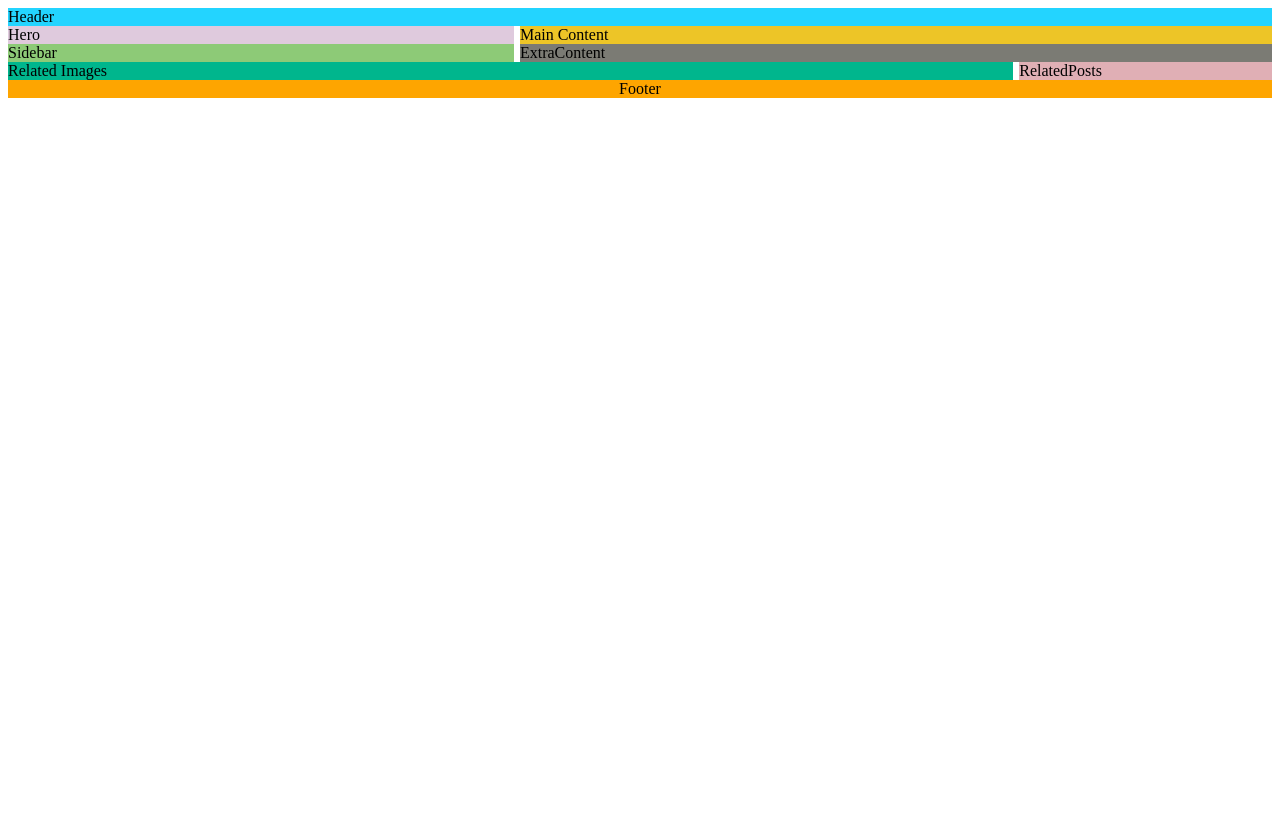
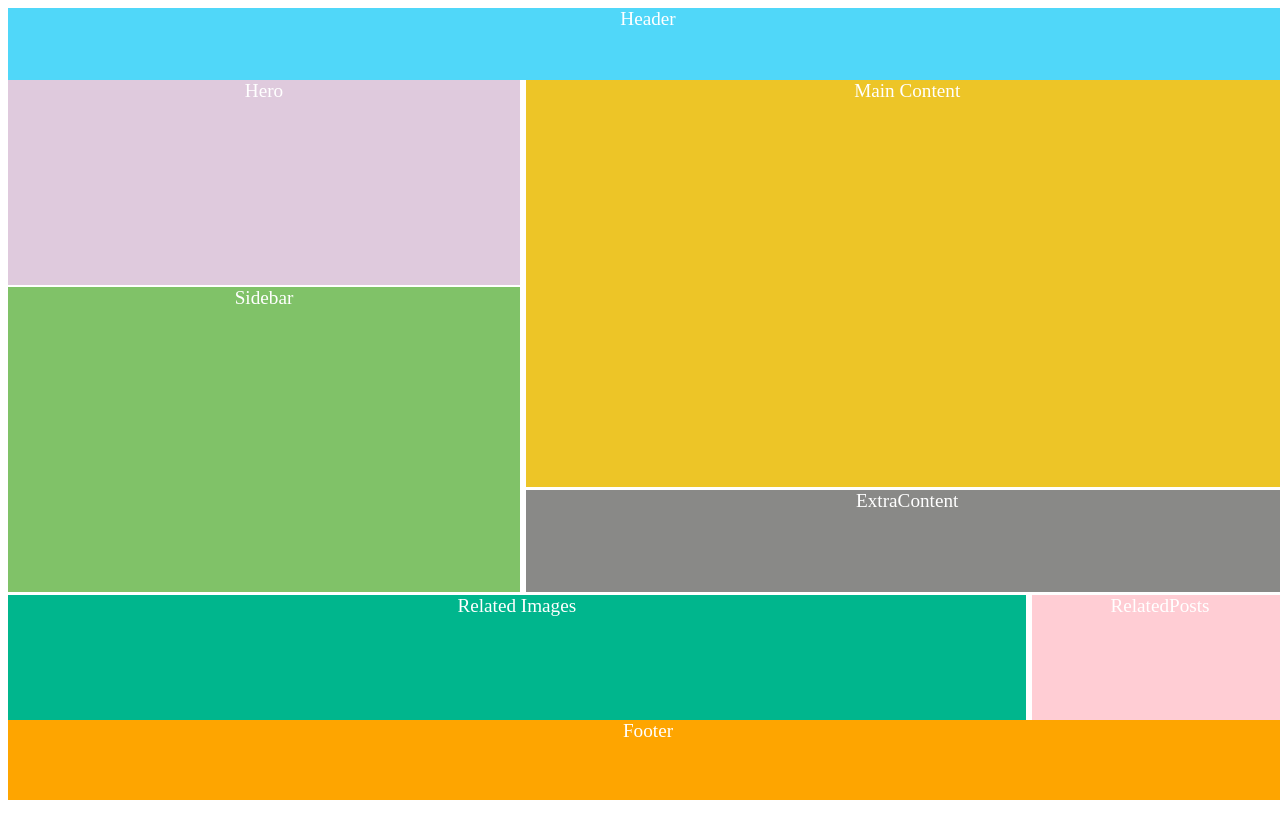
Before and after one commit to Turkyeh/grid-flex-example, a plain HTML site: page index.html in a window 1280 px wide. Drawn offline with Linux system fonts and the light colour scheme.

Commit message:
Add files via upload

```diff
--- a/flix.css
+++ b/flix.css
@@ -1,15 +1,13 @@
-.perent {
+body {
 
-
+    color: rgb(255, 255, 255);
+    text-align: center;
+    font-size: larger;
     display: flex;
-    text-align: center;
     flex-direction: column;
     justify-content: space-between;
-    height: 770px;
-    /**/
+    height: 100vh;
     width: 100%;
-    color: rgb(255, 255, 255);
-
 }
 
 main {
@@ -23,7 +21,7 @@ main {
 
 .header {
 
-    background-color: #23d4ff;
+    background-color: #50d7f9;
     height: 9%;
 }
 
@@ -38,7 +36,7 @@ div {
 
 
 
-.row {
+.down {
     display: flex;
     flex-direction: row;
     height: 19.5%;
@@ -48,15 +46,7 @@ div {
 
 }
 
-.col1 {
-    display: flex;
-    flex-direction: column;
-    width: 40%;
-    justify-content: space-between;
-
-}
-
-.col2 {
+.Right {
     display: flex;
     flex-direction: column;
     width: 59.5%;
@@ -65,6 +55,13 @@ div {
 }
 
 
+.left {
+    display: flex;
+    flex-direction: column;
+    width: 40%;
+    justify-content: space-between;
+
+}
 
 .mid {
     display: flex;
@@ -83,6 +80,7 @@ div {
 
     background-color: #dfcadd;
 
+    /* margin-bottom: 8px,; */
     height: 40%;
 
 }
@@ -98,7 +96,7 @@ div {
 .Extra {
     height: 20%;
 
-    background-color: #7b7b74;
+    background-color: #898987;
 
 }
 
@@ -106,7 +104,7 @@ div {
 
     height: 59.5%;
 
-    background-color: #8dca77;
+    background-color: #80c268;
 
 }
 
@@ -121,7 +119,7 @@ div {
     width: 20%;
 
 
-    background-color: #e0afb5;
+    background-color: #ffcdd4;
 
 }
 
--- a/index.html
+++ b/index.html
@@ -11,25 +11,25 @@
 </head>
 
 <body>
-    <div class="perant">
+    <div>
 
         <div class="header">Header</div>
 
 
         <main>
             <div class="mid">
-                <div class="col1">
+                <div class="left">
                     <div class="hero">Hero</div>
                     <div class="Sidebar">Sidebar</div>
                 </div>
 
-                <div class="col2">
+                <div class="Right">
                     <div class="Main"> Main Content</div>
                     <div class="Extra"> ExtraContent</div>
                 </div>
             </div>
 
-            <div class="row">
+            <div class="down">
                 <div class="Images"> Related Images</div>
                 <div class="Posts">RelatedPosts</div>
             </div>
```
